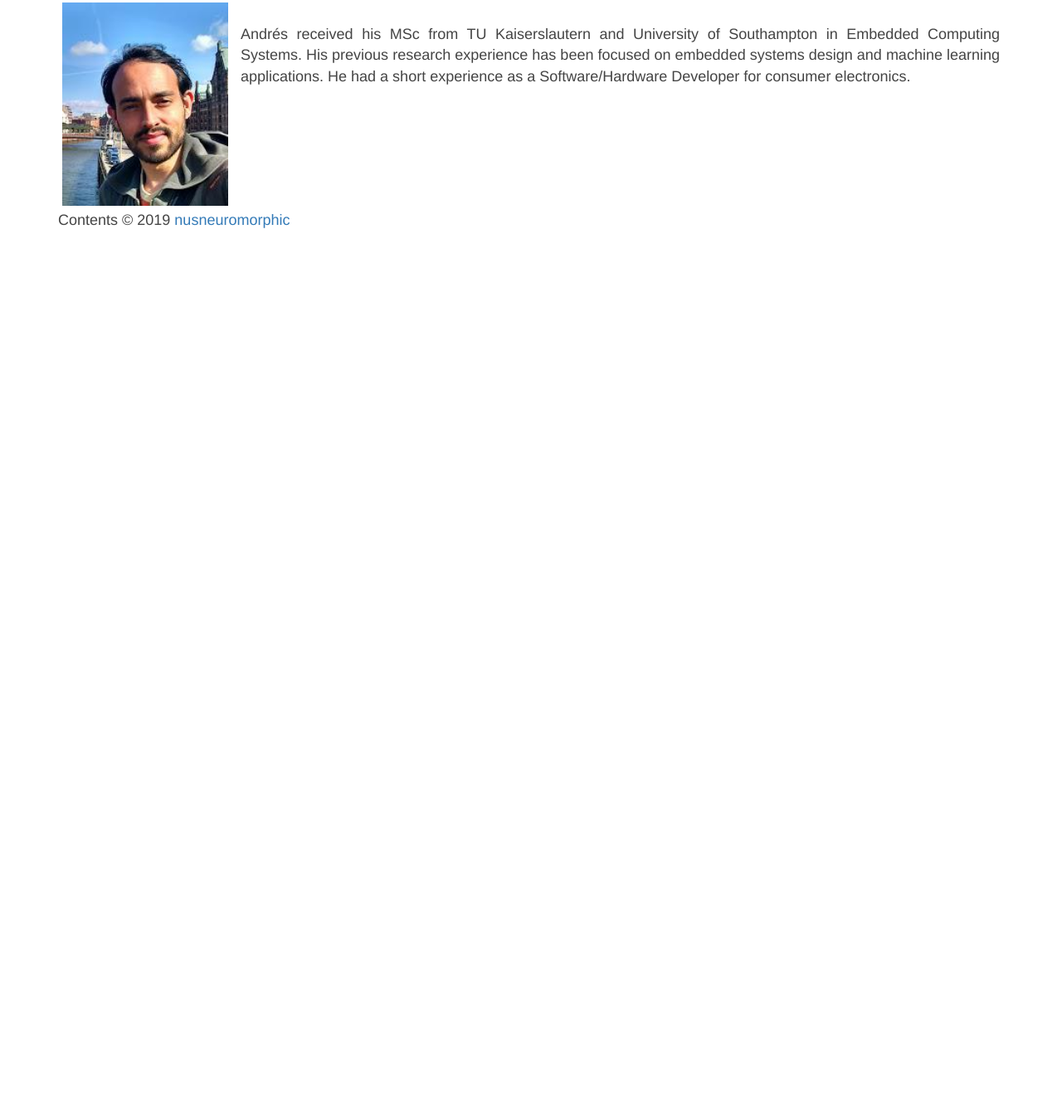
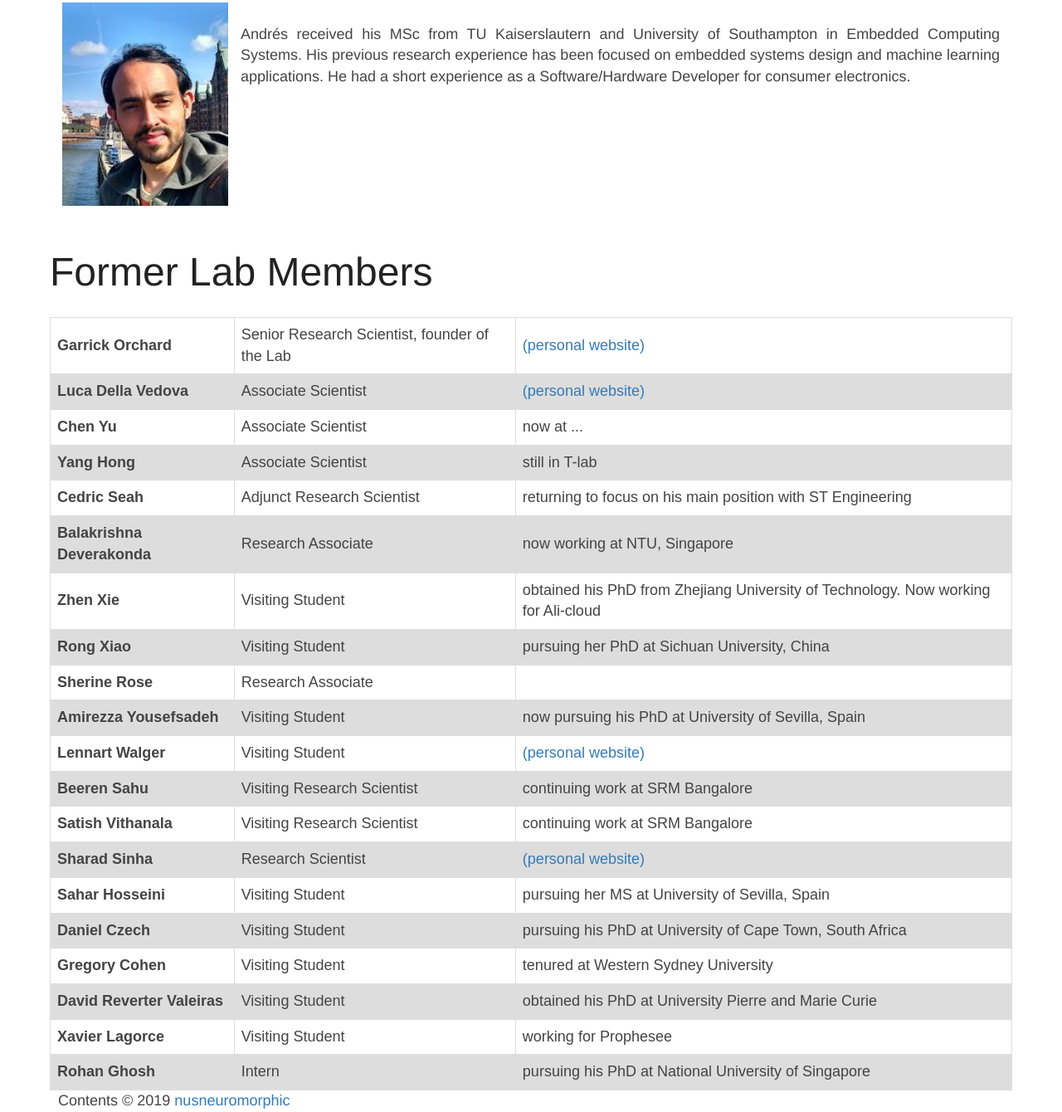
Before and after one commit to nusneuromorphic/nusneuromorphic.github.io, a plain HTML site: page labmembers/index.html in a window 1280 px wide. Shown: the part 1305-2645 px from the top of the page at 83% size. Before the commit the page ends 1583 px from the top, so only its background shows below. Drawn offline with Linux system fonts and the light colour scheme; files that its build step writes are made by us from their sources; a web font is replaced by a local one.

Commit message:
Nikola auto commit.
Source commit: 14a0886c7fe1a397943d55ef2e29bfe5530f1a5b
Nikola version: 8.0.1

```diff
--- a/labmembers/index.html
+++ b/labmembers/index.html
@@ -116,7 +116,132 @@ Bharath’s main research interests include pattern recognition">
 </div>
 
 <div class="container-fluid" style="clear:both">
+<br><br>
 </div>
+
+<h2>Former Lab Members</h2>
+
+<style>
+table {
+  font-family: arial, sans-serif;
+  border-collapse: collapse;
+  width: 100%;
+}
+
+td, th {
+  border: 1px solid #dddddd;
+  text-align: left;
+  padding: 8px;
+}
+
+tr:nth-child(even) {
+  background-color: #dddddd;
+}
+</style>
+<table>
+<tr>
+<th>Garrick Orchard</th>
+    <td>Senior Research Scientist, founder of the Lab </td>
+    <td> <a href="https://www.garrickorchard.com/home"> (personal website)</a> </td>
+  </tr>
+<tr>
+<th>Luca Della Vedova</th>
+    <td>Associate Scientist</td>
+    <td>
+<a href="http://lucadellavedova.com/"> (personal website)</a> </td>
+  </tr>
+<tr>
+<th>Chen Yu</th>
+    <td>Associate Scientist</td>
+    <td> now at ... </td>
+  </tr>
+<tr>
+<th>Yang Hong</th>
+    <td>Associate Scientist</td>
+    <td>still in T-lab </td>
+  </tr>
+<tr>
+<th>Cedric Seah</th>
+    <td>Adjunct Research Scientist</td>
+    <td>returning to focus on his main position with ST Engineering </td>
+  </tr>
+<tr>
+<th>Balakrishna Deverakonda</th>
+    <td>Research Associate</td>
+    <td>now working at NTU, Singapore </td>
+  </tr>
+<tr>
+<th>Zhen Xie </th>
+    <td>Visiting Student</td>
+    <td>obtained his PhD from Zhejiang University of Technology. Now working for Ali-cloud  </td>
+  </tr>
+<tr>
+<th>Rong Xiao </th>
+    <td>Visiting Student</td>
+    <td>pursuing her PhD at Sichuan University, China </td>
+  </tr>
+<tr>
+<th>Sherine Rose</th>
+    <td>Research Associate</td>
+    <td> </td>
+  </tr>
+<tr>
+<th>Amirezza Yousefsadeh </th>
+    <td>Visiting Student</td>
+    <td>now pursuing his PhD at University of Sevilla, Spain </td>
+  </tr>
+<tr>
+<th>Lennart Walger </th>
+    <td>Visiting Student</td>
+    <td>
+<a href="https://lennartwalger.com/"> (personal website)</a> </td>
+  </tr>
+<tr>
+<th>Beeren Sahu </th>
+    <td>Visiting Research Scientist</td>
+    <td>continuing work at SRM Bangalore </td>
+  </tr>
+<tr>
+<th>Satish Vithanala </th>
+    <td>Visiting Research Scientist</td>
+    <td>continuing work at SRM Bangalore </td>
+  </tr>
+<tr>
+<th>Sharad Sinha </th>
+    <td>Research Scientist </td>
+    <td> <a href="https://sharadsinha.wordpress.com/"> (personal website)</a> </td>
+  </tr>
+<tr>
+<th>Sahar Hosseini </th>
+    <td>Visiting Student</td>
+    <td>pursuing her MS at University of Sevilla, Spain </td>
+  </tr>
+<tr>
+<th>Daniel Czech </th>
+    <td>Visiting Student</td>
+    <td>pursuing his PhD at University of Cape Town, South Africa </td>
+  </tr>
+<tr>
+<th>Gregory Cohen </th>
+    <td>Visiting Student</td>
+    <td>tenured at Western Sydney University </td>
+  </tr>
+<tr>
+<th>David Reverter Valeiras </th>
+    <td>Visiting Student</td>
+    <td>obtained his PhD at University Pierre and Marie Curie </td>
+  </tr>
+<tr>
+<th>Xavier Lagorce </th>
+    <td>Visiting Student</td>
+    <td>working for Prophesee </td>
+  </tr>
+<tr>
+<th>Rohan Ghosh </th>
+    <td>Intern</td>
+    <td>pursuing his PhD at National University of Singapore </td>
+  </tr>
+</table>
 </div>
     </div>
 
--- a/sitemap.xml
+++ b/sitemap.xml
@@ -11,7 +11,7 @@
  </url>
  <url>
   <loc>https://nusneuromorphic.github.io/archive.html</loc>
-  <lastmod>2019-01-23T07:00:00Z</lastmod>
+  <lastmod>2019-01-23T08:07:00Z</lastmod>
  </url>
  <url>
   <loc>https://nusneuromorphic.github.io/blog/</loc>
--- a/sitemapindex.xml
+++ b/sitemapindex.xml
@@ -11,6 +11,6 @@
  </sitemap>
  <sitemap>
   <loc>https://nusneuromorphic.github.io/sitemap.xml</loc>
-  <lastmod>2019-01-23T07:00:00Z</lastmod>
+  <lastmod>2019-01-23T08:07:00Z</lastmod>
  </sitemap>
 </sitemapindex>
```
Also changed, not shown: 1 other file.
